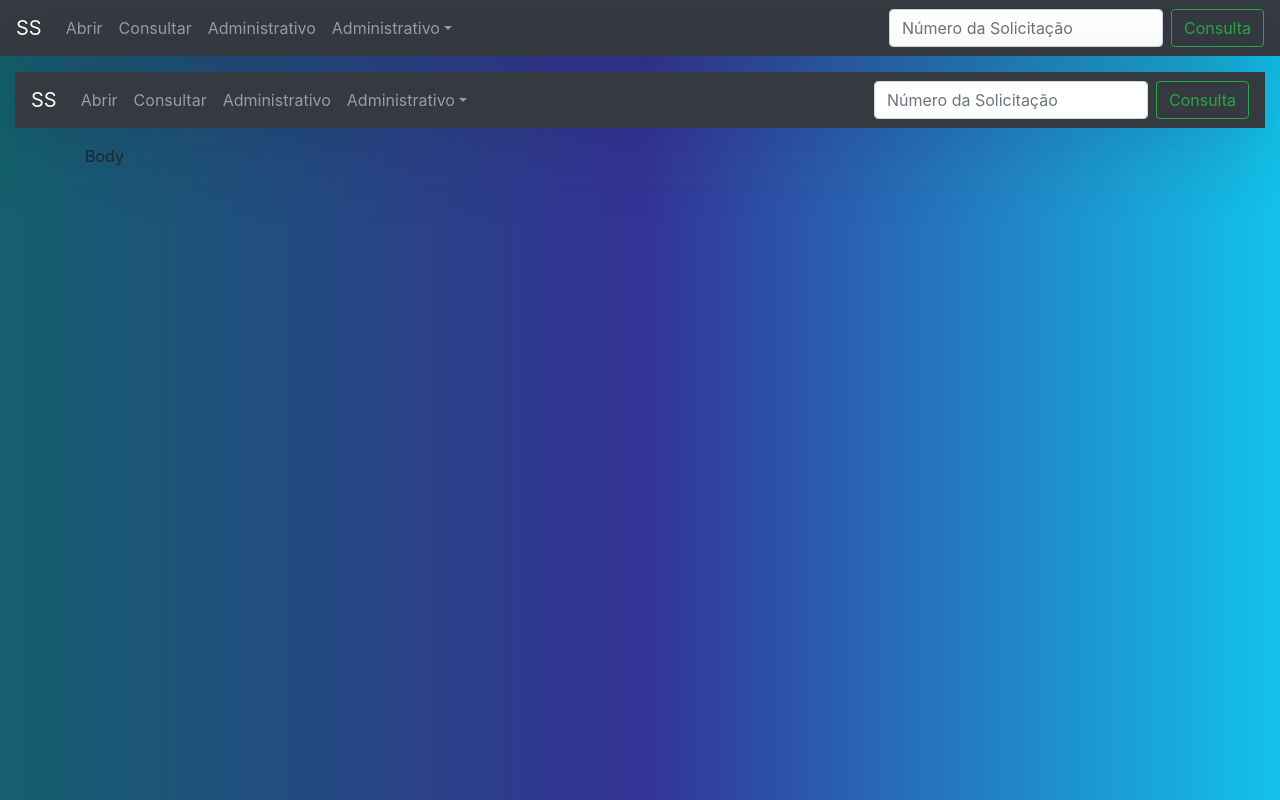
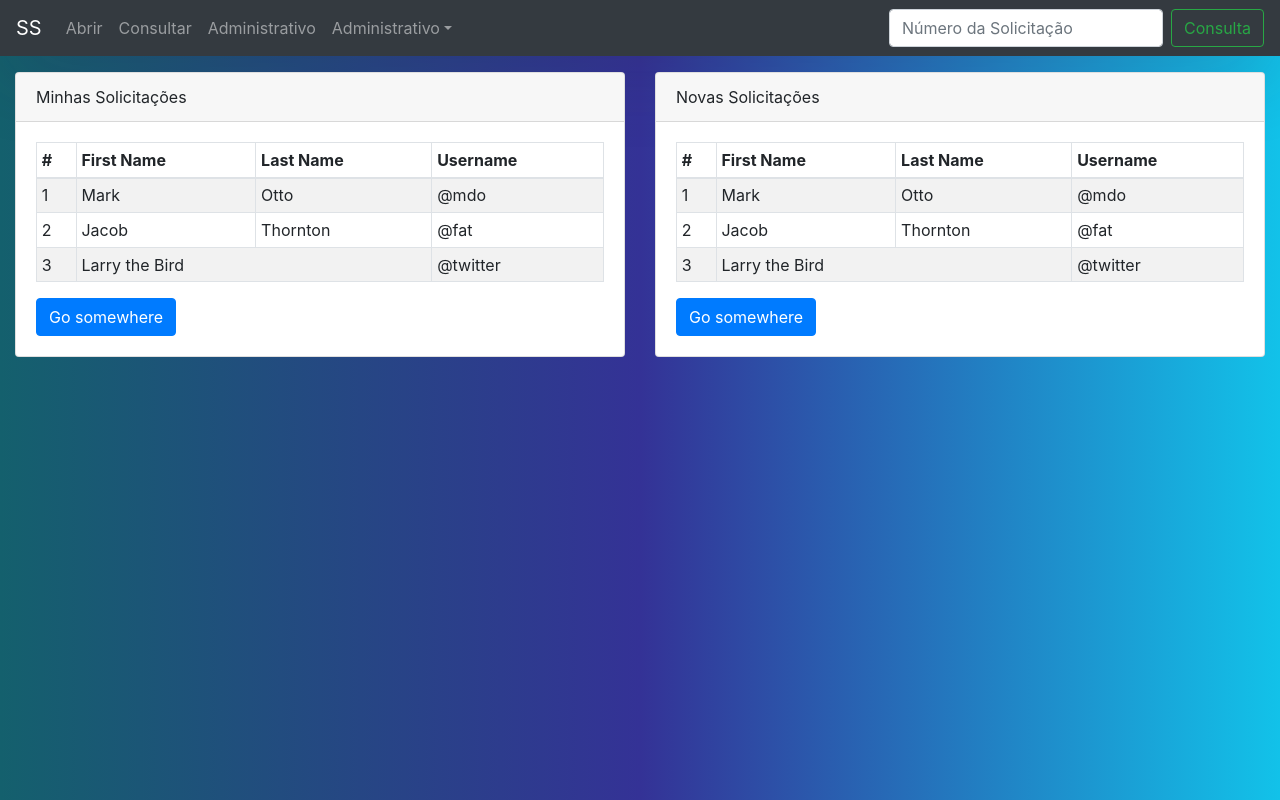
Before and after one commit to rkendy/ss-react, a React (Create React App) app: page / in a window 1280 px wide. Built offline with nearby package versions, Linux system fonts and the light colour scheme.

Commit message:
Home com cards

```diff
--- a/src/components/Home.js
+++ b/src/components/Home.js
@@ -1,12 +1,33 @@
+import { Row, Col, Card, Button } from "react-bootstrap";
+
+import axios from "axios";
+
 import MenuMain from "./MenuMain";
-import MenuFunctions from "./MenuFunctions";
-import axios from "axios";
+import TabelaSolicitacoes from "./TabelaSolicitacoes";
 
 export default function Home() {
   return (
     <div>
-      <MenuMain />
-      <div className="container">Body</div>
+      <Row>
+        <Col md={6}>
+          <Card className="mb-4">
+            <Card.Header bg="primary">Minhas Solicitações</Card.Header>
+            <Card.Body>
+              <TabelaSolicitacoes />
+              <Button variant="primary">Go somewhere</Button>
+            </Card.Body>
+          </Card>
+        </Col>
+        <Col>
+          <Card className="mb-4">
+            <Card.Header>Novas Solicitações</Card.Header>
+            <Card.Body>
+              <TabelaSolicitacoes />
+              <Button variant="primary">Go somewhere</Button>
+            </Card.Body>
+          </Card>
+        </Col>
+      </Row>
     </div>
   );
 }
```
